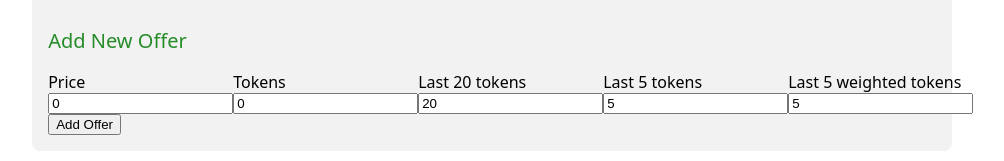
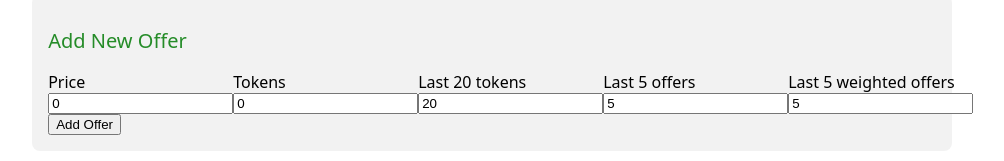
Before and after one commit to rpgraffi/tradar-pricing, a SvelteKit app: page / in a window 1280 px wide. Shown: the part 245-406 px from the top of the page, without its empty margins (39-1043 px from the left). Built offline with nearby package versions, Linux system fonts and the light colour scheme.

Commit message:
tokens to offers

```diff
--- a/src/routes/+page.svelte
+++ b/src/routes/+page.svelte
@@ -154,11 +154,11 @@
                     <input type="number" placeholder="eg. 10" bind:value={totalTokensToConsider} />
                 </div>
                 <div class="col">
-                    <label for="tokensToConsider">Last {totalOffersToConsider} tokens</label>
+                    <label for="tokensToConsider">Last {totalOffersToConsider} offers</label>
                     <input type="number" placeholder="eg. 10" bind:value={totalOffersToConsider} />
                 </div>
                 <div class="col">
-                    <label for="tokensToConsider">Last {totalOffersToConsider2} weighted tokens</label>
+                    <label for="tokensToConsider">Last {totalOffersToConsider2} weighted offers</label>
                     <input type="number" placeholder="eg. 10" bind:value={totalOffersToConsider2} />
                 </div>
 
```
